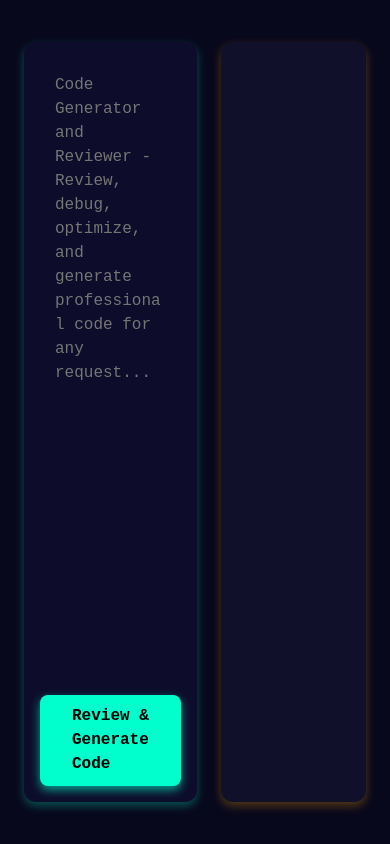
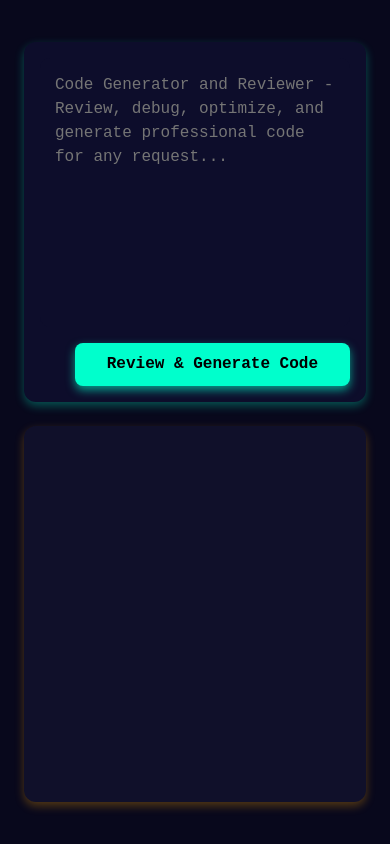
Before and after one commit to karanmaheriya007/code-reviewer, a React (Vite) app in the folder frontend/: page / in a window 390 px wide. Built offline with nearby package versions, Linux system fonts and the light colour scheme.

Commit message:
change height

```diff
--- a/frontend/src/App.css
+++ b/frontend/src/App.css
@@ -186,3 +186,10 @@ main {
   border-radius: 12px 12px 0 0;
   opacity: 0.7;
 }
+
+/* Responsive Design */
+@media (max-width: 768px) {
+  main {
+    flex-direction: column;
+  }
+}
--- a/frontend/src/App.jsx
+++ b/frontend/src/App.jsx
@@ -65,7 +65,8 @@ function App() {
               style={{
                 fontFamily: '"Fira Code", monospace',
                 fontSize: 16,
-                height: "100%",
+                // height: "100%",
+                minHeight: "100%",
                 width: "100%",
                 backgroundColor: "#0d0d2b",
                 color: "#00ffcc",
```
